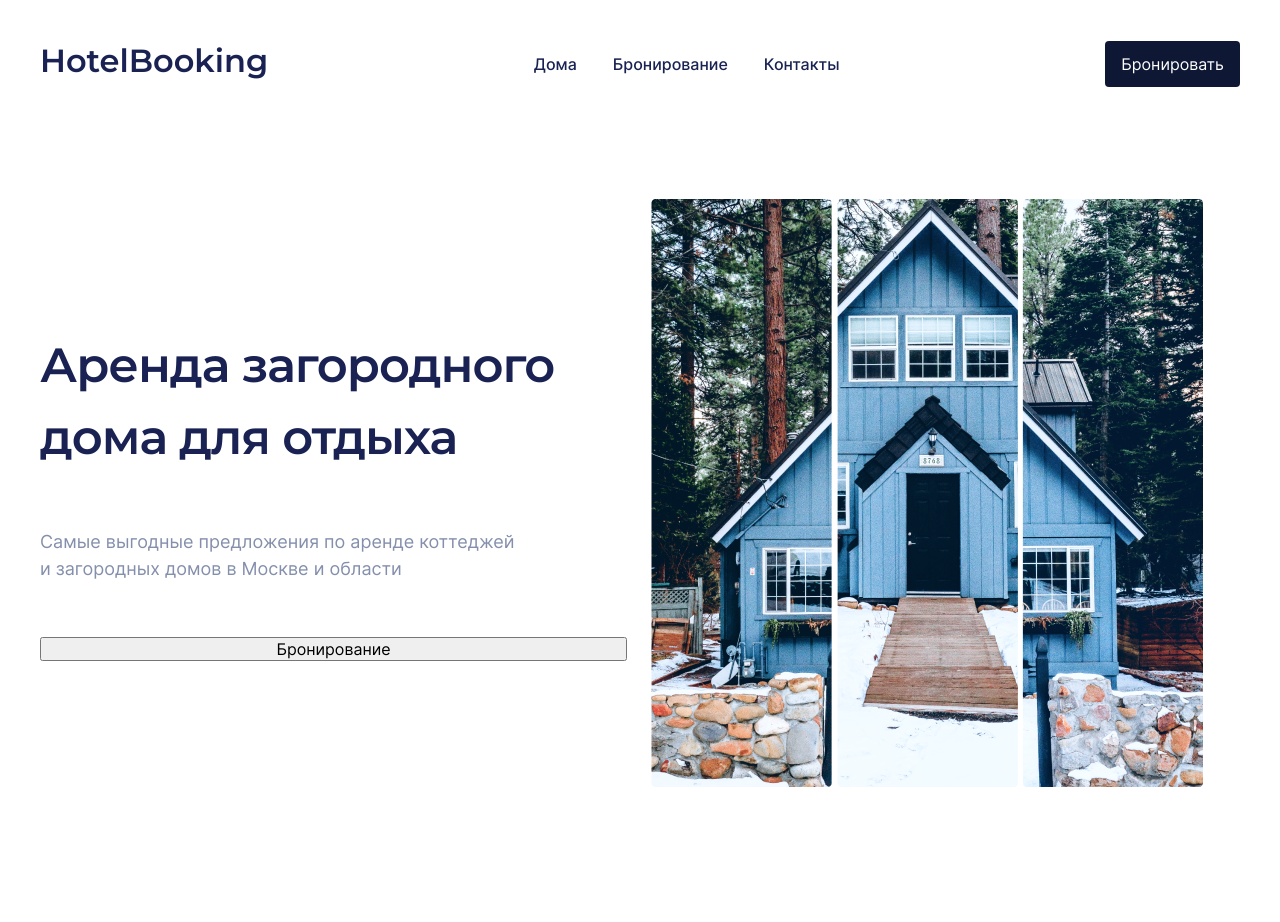
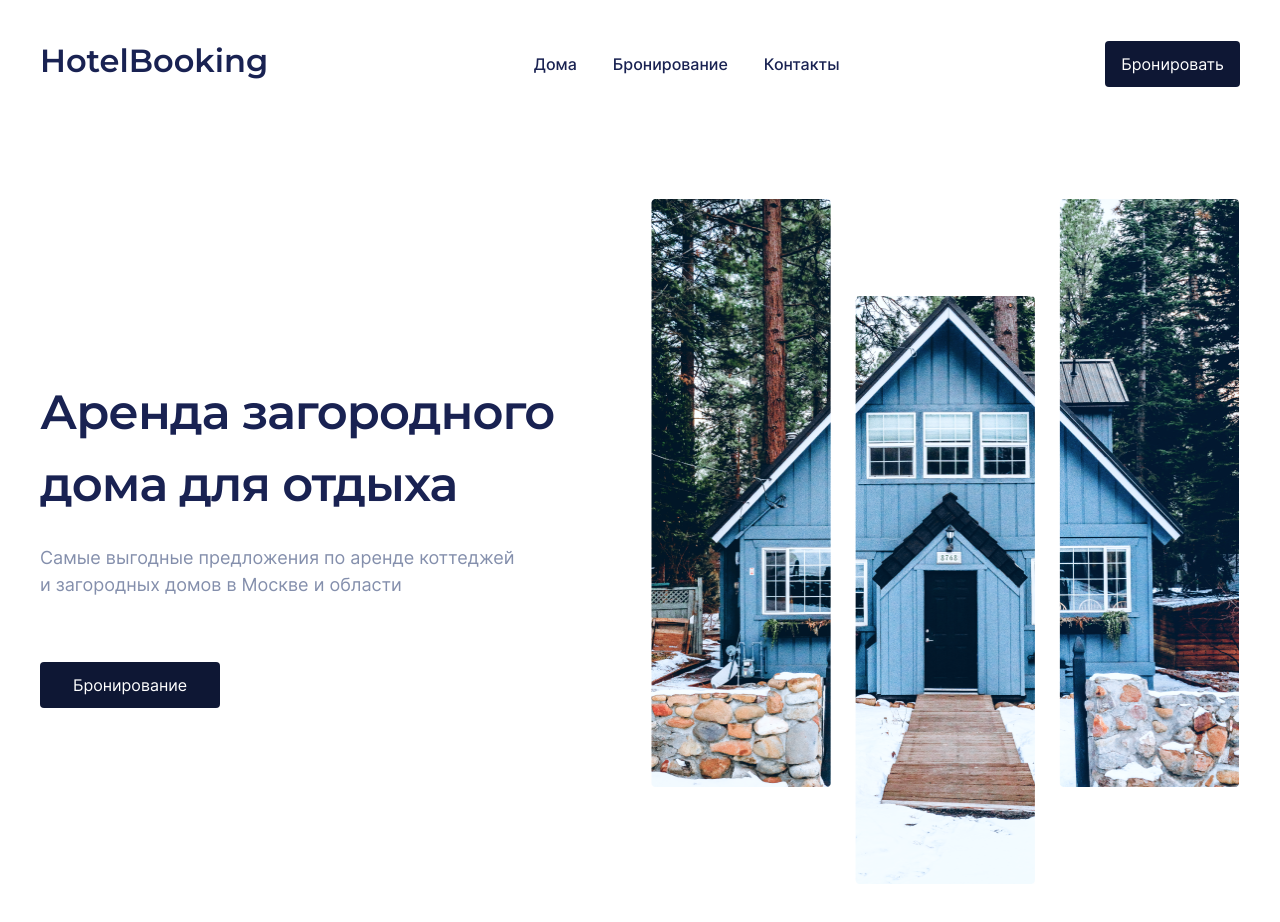
Before and after one commit to ShnaiderDanila/hotel-booking, a plain HTML site: page index.html in a window 1280 px wide. Before the commit the page ends 871 px from the top, so only its background shows below. Drawn offline with Linux system fonts and the light colour scheme.

Commit message:
Created layout for main-section

```diff
--- a/index.html
+++ b/index.html
@@ -21,9 +21,11 @@
   </header>
   <main class="main">
     <section class="rent">
-      <div class="rent__text">
-        <h1 class="rent__title">Аренда загородного дома для отдыха</h1>
-        <p class="rent__subtitle">Самые выгодные предложения по аренде коттеджей и загородных домов в Москве и области</p>
+      <div class="rent__info">
+        <div class="rent__text">
+          <h1 class="rent__title">Аренда загородного дома для отдыха</h1>
+          <p class="rent__subtitle">Самые выгодные предложения по аренде коттеджей и загородных домов в Москве и области</p>
+        </div>
         <button class="rent__button" type="button">Бронирование</button>
       </div>
       <div class="rent__images">
--- a/src/blocks/rent/__button/rent__button.css
+++ b/src/blocks/rent/__button/rent__button.css
@@ -0,0 +1,9 @@
+.rent__button {
+  width: 180px;
+  padding: 14px 32px;
+  background-color: var(--button-bgcolor);
+  color: var(--white-color);
+  border: none;
+  border-radius: 4px;
+  cursor: pointer;
+}
--- a/src/blocks/rent/__image/rent__image.css
+++ b/src/blocks/rent/__image/rent__image.css
@@ -0,0 +1,9 @@
+.rent__image {
+  display: block;
+  width: 180px;
+  height: 588px;
+}
+
+.rent__image:nth-child(2) {
+  align-self: flex-end;
+}
--- a/src/blocks/rent/__images/rent__images.css
+++ b/src/blocks/rent/__images/rent__images.css
@@ -0,0 +1,6 @@
+.rent__images {
+  max-width: 588px;
+  min-height: 685px;
+  display: flex;
+  column-gap: 24px;
+}
--- /dev/null
+++ b/src/blocks/rent/__info/rent__info.css
@@ -0,0 +1,7 @@
+.rent__info {
+  max-width: 587px;
+  min-height: 332px;
+  display: flex;
+  flex-direction: column;
+  justify-content: space-between;
+}
--- a/src/blocks/rent/__text/rent__text.css
+++ b/src/blocks/rent/__text/rent__text.css
@@ -1,7 +1,5 @@
 .rent__text {
-  max-width: 587px;
-  min-height: 332px;
   display: flex;
   flex-direction: column;
-  justify-content: space-between;
+  row-gap: 24px;
 }
--- a/src/pages/index.css
+++ b/src/pages/index.css
@@ -9,6 +9,7 @@
 @import url('../blocks/header/__link/header__link.css');
 @import url('../blocks/header/__button/header__button.css');
 @import url('../blocks/rent/rent.css');
+@import url('../blocks/rent/__info/rent__info.css');
 @import url('../blocks/rent/__text/rent__text.css');
 @import url('../blocks/rent/__title/rent__title.css');
 @import url('../blocks/rent/__subtitle/rent__subtitle.css');
```
